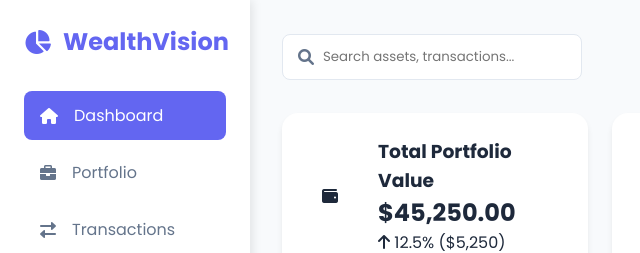
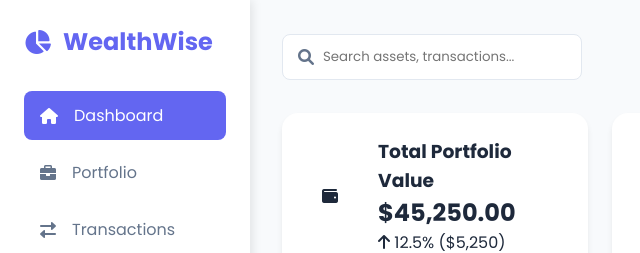
Before and after one commit to RutujaWaghire/Wealthwise, a plain HTML site: page index.html in a window 1280 px wide. Shown: the top 253 px of the page, 0-640 px from the left. Drawn offline with nearby package versions, Linux system fonts and the light colour scheme.

Commit message:
Update index.html

```diff
--- a/index.html
+++ b/index.html
@@ -3,7 +3,7 @@
 <head>
     <meta charset="UTF-8">
     <meta name="viewport" content="width=device-width, initial-scale=1.0">
-    <title>WealthVision | Smart Portfolio Tracker</title>
+    <title>WealthWise | Smart Portfolio Tracker</title>
     <link rel="stylesheet" href="styles.css">
     <link rel="stylesheet" href="https://cdnjs.cloudflare.com/ajax/libs/font-awesome/6.0.0/css/all.min.css">
     <script src="https://cdn.jsdelivr.net/npm/chart.js"></script>
@@ -13,7 +13,7 @@
     <div class="sidebar">
         <div class="logo">
             <i class="fas fa-chart-pie"></i>
-            <span>WealthVision</span>
+            <span>WealthWise</span>
         </div>
         <nav class="nav-menu">
             <a href="#dashboard" class="active">
```
